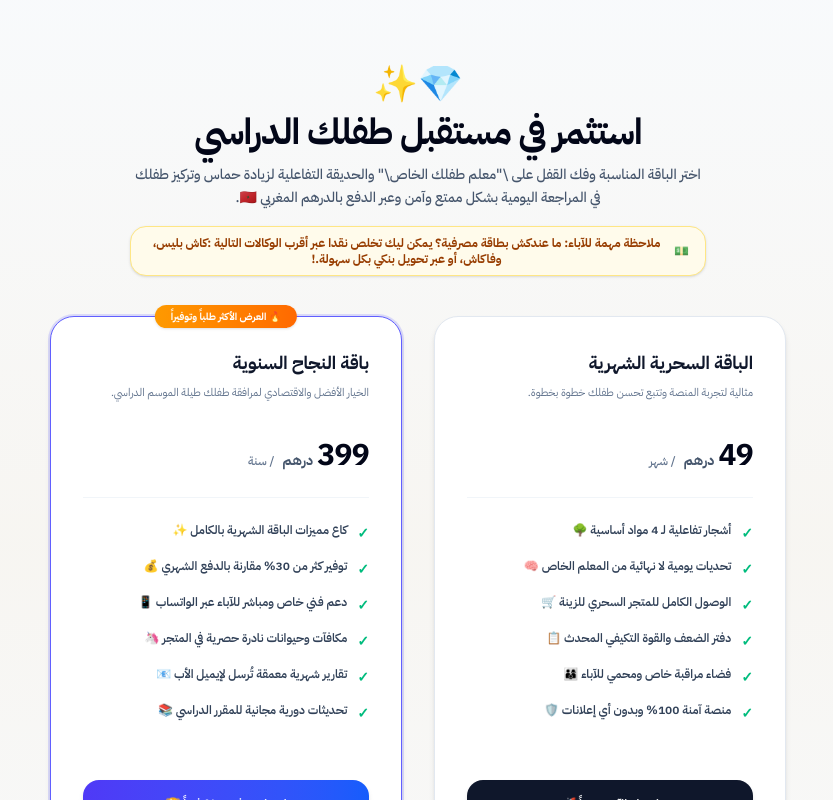
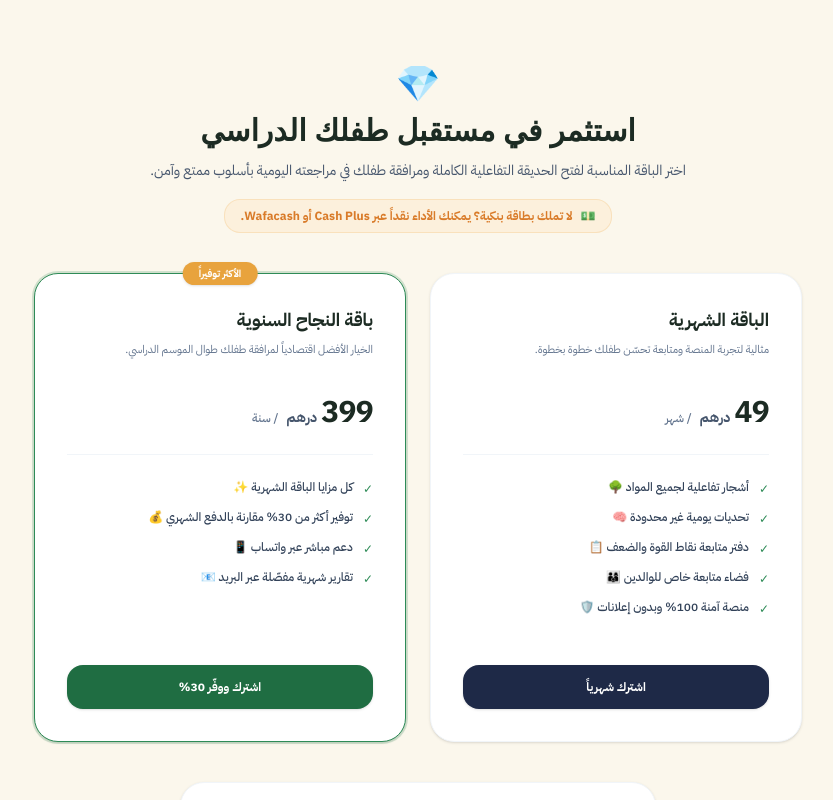
Before and after one commit to mediabienvennue-crypto/-magical-garden, a Next.js app: page /pricing in a window 1280 px wide. Shown: the top 800 px of the page, without its empty margins (222-1055 px from the left). Built offline with nearby package versions, Linux system fonts and the light colour scheme; a web font is replaced by a local one.

Commit message:
Restyle pricing page

```diff
--- a/app/pricing/page.tsx
+++ b/app/pricing/page.tsx
@@ -1,73 +1,92 @@
 "use client";
-import { useState } from "react";
 import { useRouter } from "next/navigation";
 
 interface PricingPlan {
-  id: string; name: string; price: number; period: string; description: string; features: string[]; isPopular: boolean; buttonText: string; colorClass: string;
+  id: string; name: string; price: number; period: string; description: string; features: string[]; isPopular: boolean; buttonText: string;
 }
 
 export default function PricingPage() {
   const router = useRouter();
   const plans: PricingPlan[] = [
     {
-      id: "p1", name: "الباقة السحرية الشهرية", price: 49, period: "شهر", description: "مثالية لتجربة المنصة وتتبع تحسن طفلك خطوة بخطوة.",
-      features: ["أشجار تفاعلية لـ 4 مواد أساسية 🌳", "تحديات يومية لا نهائية من المعلم الخاص 🧠", "الوصول الكامل للمتجر السحري للزينة 🛒", "دفتر الضعف والقوة التكيفي المحدث 📋", "فضاء مراقبة خاص ومحمي للآباء 👨‍👩‍👦", "منصة آمنة 100% وبدون أي إعلانات 🛡️"],
-      isPopular: false, buttonText: "اشترك الآن شهرياً 🚀", colorClass: "border-slate-200 bg-white"
+      id: "p1", name: "الباقة الشهرية", price: 49, period: "شهر", description: "مثالية لتجربة المنصة ومتابعة تحسّن طفلك خطوة بخطوة.",
+      features: ["أشجار تفاعلية لجميع المواد 🌳", "تحديات يومية غير محدودة 🧠", "دفتر متابعة نقاط القوة والضعف 📋", "فضاء متابعة خاص للوالدين 👨‍👩‍👦", "منصة آمنة 100% وبدون إعلانات 🛡️"],
+      isPopular: false, buttonText: "اشترك شهرياً",
     },
     {
-      id: "p2", name: "باقة النجاح السنوية", price: 399, period: "سنة", description: "الخيار الأفضل والاقتصادي لمرافقة طفلك طيلة الموسم الدراسي.",
-      features: ["كاع مميزات الباقة الشهرية بالكامل ✨", "توفير كثر من 30% مقارنة بالدفع الشهري 💰", "دعم فني خاص ومباشر للآباء عبر الواتساب 📱", "مكافآت وحيوانات نادرة حصرية في المتجر 🦄", "تقارير شهرية معمقة تُرسل لإيميل الأب 📧", "تحديثات دورية مجانية للمقرر الدراسي 📚"],
-      isPopular: true, buttonText: "اشترك ووفر 30% فوراً 🏆", colorClass: "border-indigo-500 bg-white ring-2 ring-indigo-500/20"
+      id: "p2", name: "باقة النجاح السنوية", price: 399, period: "سنة", description: "الخيار الأفضل اقتصادياً لمرافقة طفلك طوال الموسم الدراسي.",
+      features: ["كل مزايا الباقة الشهرية ✨", "توفير أكثر من 30% مقارنة بالدفع الشهري 💰", "دعم مباشر عبر واتساب 📱", "تقارير شهرية مفصّلة عبر البريد 📧"],
+      isPopular: true, buttonText: "اشترك ووفّر 30%",
     }
   ];
 
   return (
-    <main className="min-h-screen bg-gradient-to-b from-slate-50 via-indigo-50/30 to-slate-50 p-6 flex flex-col items-center select-none text-right" dir="rtl">
-      <header className="text-center max-w-xl my-10 animate-fadeIn">
-        <span className="text-4xl block mb-2">💎✨</span>
-        <h1 className="text-2xl sm:text-4xl font-black text-slate-950 tracking-tight">استثمر في مستقبل طفلك الدراسي</h1>
-        <p className="mt-3 text-xs sm:text-sm text-slate-600 font-medium leading-relaxed">اختر الباقة المناسبة وفك القفل على \"معلم طفلك الخاص\" والحديقة التفاعلية لزيادة حماس وتركيز طفلك في المراجعة اليومية بشكل ممتع وآمن وعبر الدفع بالدرهم المغربي 🇲🇦.</p>
-
-        {/* 💵 شارة الدفع كاش الجديدة للتسهيل على الآباء */}
-        <div className="mt-4 inline-flex items-center gap-2 bg-amber-50 border border-amber-200 px-4 py-2 rounded-2xl text-amber-800 text-xs font-bold shadow-sm">
+    <main className="min-h-screen bg-[var(--paper)] p-6 flex flex-col items-center">
+      <header className="text-center max-w-xl my-10">
+        <span className="text-4xl block mb-2">💎</span>
+        <h1 className="font-display text-2xl sm:text-3xl font-bold text-[var(--ink)]">
+          استثمر في مستقبل طفلك الدراسي
+        </h1>
+        <p className="mt-3 text-xs sm:text-sm text-slate-600 leading-relaxed">
+          اختر الباقة المناسبة لفتح الحديقة التفاعلية الكاملة ومرافقة طفلك في مراجعته اليومية بأسلوب ممتع وآمن.
+        </p>
+        <div className="mt-4 inline-flex items-center gap-2 bg-[var(--fruit-100)] border border-[var(--fruit-500)]/20 px-4 py-2 rounded-2xl text-[var(--fruit-600)] text-xs font-bold">
           <span>💵</span>
-          <span><strong>ملاحظة مهمة للآباء:</strong>  ما عندكش بطاقة مصرفية؟ يمكن ليك تخلص نقدا عبر أقرب الوكالات التالية :كاش بليس،  وفاكاش، أو عبر تحويل بنكي بكل سهولة.!</span>
+          <span>لا تملك بطاقة بنكية؟ يمكنك الأداء نقداً عبر Cash Plus أو Wafacash.</span>
         </div>
       </header>
 
-      <div className="grid grid-cols-1 md:grid-cols-2 gap-8 max-w-3xl w-full px-4 items-stretch">
+      <div className="grid grid-cols-1 md:grid-cols-2 gap-6 max-w-3xl w-full">
         {plans.map((plan) => (
-          <div key={plan.id} className={`rounded-3xl p-8 border shadow-md flex flex-col relative transition-all duration-300 hover:shadow-xl hover:-translate-y-1 ${plan.colorClass}`}>
-            {plan.isPopular && <span className="absolute -top-3 left-1/2 -translate-x-1/2 bg-gradient-to-r from-amber-500 to-orange-500 text-white text-[10px] font-black px-4 py-1 rounded-full shadow-sm">🔥 العرض الأكثر طلباً وتوفيراً</span>}
+          <div
+            key={plan.id}
+            className={`rounded-3xl p-8 border shadow-sm flex flex-col relative bg-white ${
+              plan.isPopular ? "border-[var(--forest-500)] ring-2 ring-[var(--forest-500)]/20" : "border-slate-100"
+            }`}
+          >
+            {plan.isPopular && (
+              <span className="absolute -top-3 left-1/2 -translate-x-1/2 bg-[var(--fruit-500)] text-white text-[10px] font-bold px-4 py-1 rounded-full shadow-sm">
+                الأكثر توفيراً
+              </span>
+            )}
             <div className="mb-6 flex-1">
-              <h3 className="text-lg font-black text-slate-900">{plan.name}</h3>
+              <h3 className="text-lg font-bold text-[var(--ink)]">{plan.name}</h3>
               <p className="text-[11px] text-slate-500 mt-2 min-h-[32px]">{plan.description}</p>
-              <div className="mt-5 flex items-baseline gap-1 text-slate-950">
+              <div className="mt-5 flex items-baseline gap-1 text-[var(--ink)]">
                 <span className="text-3xl font-black tracking-tight">{plan.price}</span>
                 <span className="text-sm font-bold text-slate-600">درهم</span>
                 <span className="text-xs font-medium text-slate-500 mr-1">/ {plan.period}</span>
               </div>
               <div className="w-full h-px bg-slate-100 my-6" />
-              <ul className="space-y-3.5">
-                {plan.features.map((feature, index) => (
-                  <li key={index} className="flex items-start gap-2.5 text-xs text-slate-700 font-semibold">
-                    <span className="text-emerald-500 mt-0.5 text-sm">✓</span>
+              <ul className="space-y-3">
+                {plan.features.map((feature) => (
+                  <li key={feature} className="flex items-start gap-2.5 text-xs text-slate-700 font-medium">
+                    <span className="text-[var(--forest-500)] mt-0.5">✓</span>
                     <span>{feature}</span>
                   </li>
                 ))}
               </ul>
             </div>
-            <button type="button" onClick={() => router.push("/auth")} className={`w-full font-black text-xs py-4 rounded-2xl shadow-md active:scale-95 transition-all mt-8 ${plan.isPopular ? "bg-gradient-to-r from-indigo-600 to-blue-600 text-white hover:opacity-95" : "bg-slate-900 text-white hover:bg-slate-800"}`}>{plan.buttonText}</button>
+            <button
+              type="button"
+              onClick={() => router.push("/auth")}
+              className={`w-full font-bold text-xs py-3.5 rounded-2xl shadow-sm active:scale-95 transition-all mt-6 text-white ${
+                plan.isPopular ? "bg-[var(--forest-600)] hover:bg-[var(--forest-700)]" : "bg-[var(--dusk-800)] hover:opacity-90"
+              }`}
+            >
+              {plan.buttonText}
+            </button>
           </div>
         ))}
       </div>
 
-      {/* 🤝 تحديث التذييل بضمان الثقة وتفاصيل الدفع كاش عبر الوكالات المغربية */}
-      <footer className="mt-12 text-center max-w-xl bg-white/80 backdrop-blur-sm border border-slate-100 p-5 rounded-3xl shadow-sm space-y-3">
-        <p className="text-[11px] text-slate-500 font-bold leading-relaxed">🛡️ <strong>ضمان الثقة والأمان:</strong> جرب المنصة مع طفلك بكل راحة! إذا لم تلاحظ أي تحسن في تركيزه أو رغبته في المراجعة خلال أول 7 أيام، يمكنك طلب استرجاع أموالك بالكامل فوراً وبدون تعقيدات.</p>
+      <footer className="mt-10 text-center max-w-xl bg-white border border-slate-100 p-5 rounded-3xl shadow-sm space-y-3">
+        <p className="text-[11px] text-slate-500 leading-relaxed">
+          🛡️ إذا لم تلاحظ أي تحسّن خلال أول 7 أيام، يمكنك طلب استرجاع أموالك بالكامل بلا تعقيد.
+        </p>
         <div className="w-full h-px bg-slate-100" />
-        <p className="text-[10px] text-indigo-900 font-black bg-indigo-50/60 p-3 rounded-2xl border border-indigo-100/50 leading-relaxed">
-          🏪 <strong>كيفاش تخلص كاش؟</strong> بعد إنشاء حسابك، إلا بغيتي تخلص عبر <strong>Cash Plus</strong> أو <strong>Wafacash</strong>، تواصل معنا ديريكت فـ الواتساب الخاص بالدعم، غانصيفطوا ليك معلومات الحساب، وغاتفعل ليك الحديقة ديال ولدك فـ قل من 5 ديال الدقائق!
+        <p className="text-[10px] text-[var(--dusk-800)] bg-[var(--dusk-100)] p-3 rounded-2xl leading-relaxed">
+          🏪 للدفع عبر Cash Plus أو Wafacash: بعد إنشاء حسابك، تواصل معنا عبر واتساب وسنرسل لك بيانات الأداء.
         </p>
       </footer>
     </main>
```
